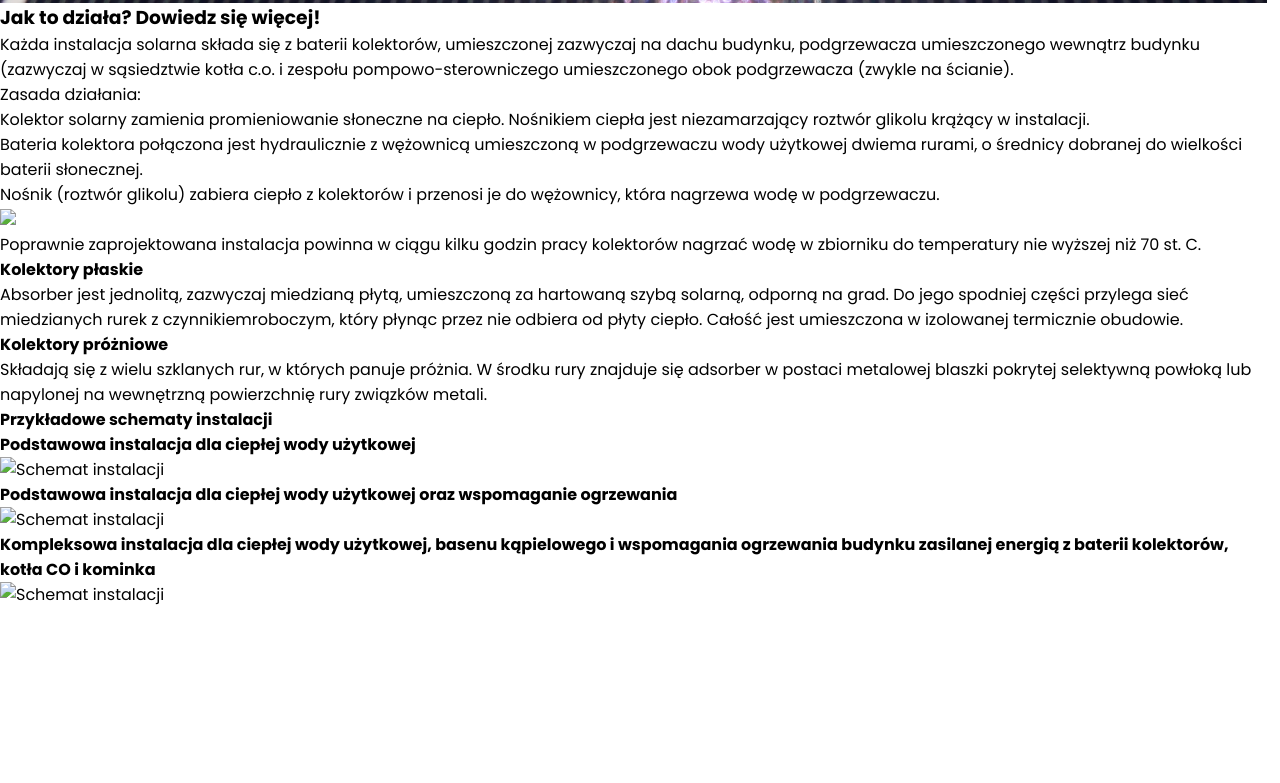
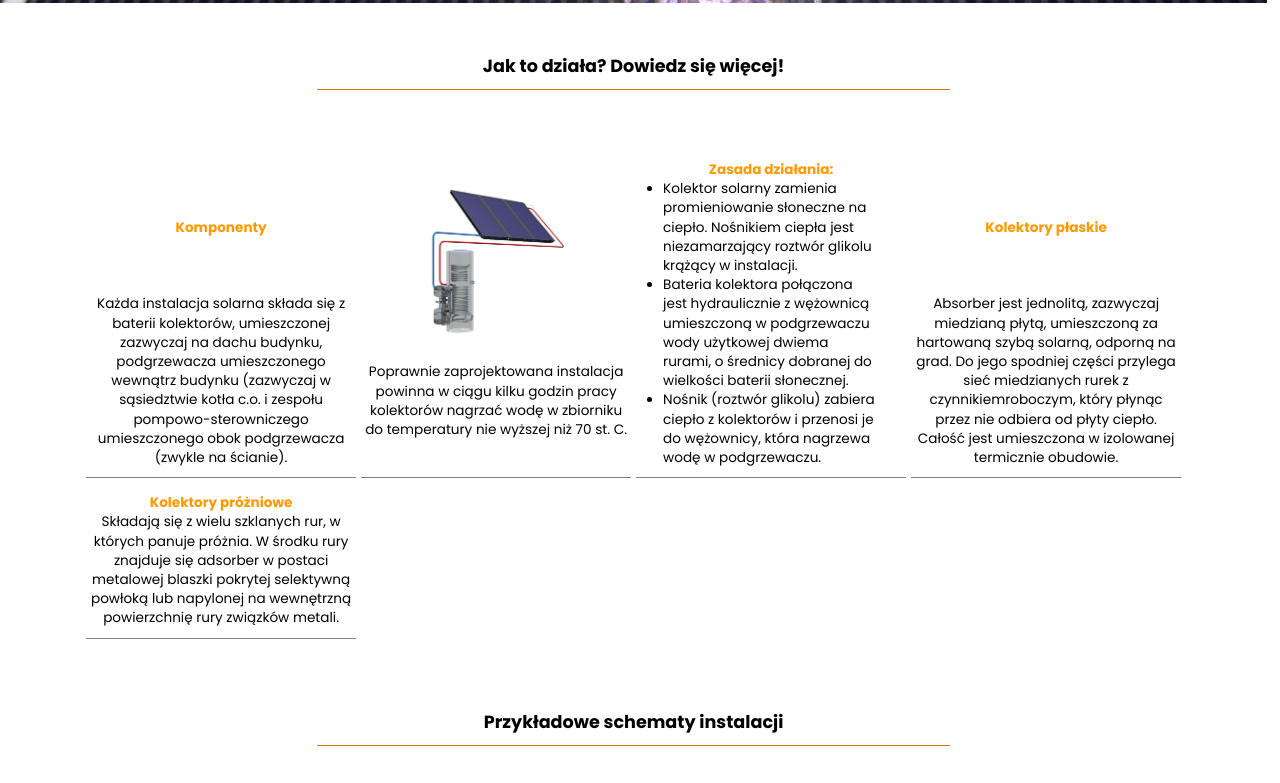
Before and after one commit to mjaskowska/sandar, a plain HTML site: page src/solar-panels/panels.html in a window 1280 px wide. Shown: the part 797-1580 px from the top of the page. Before the commit the page ends 1404 px from the top, so only its background shows below. Drawn offline with nearby package versions, Linux system fonts and the light colour scheme.

Commit message:
fix: panels content layout

```diff
--- a/src/pomps/pomps.scss
+++ b/src/pomps/pomps.scss
@@ -42,7 +42,7 @@
     width: 95%;
     display: grid;
     grid-template-columns: repeat(auto-fit, minmax(200px, 270px));
-    grid-template-rows: 400px 400px;
+    grid-template-rows: 400px;
     grid-auto-rows: 400px;
     margin: 0 auto 100px auto;
     grid-gap: 10px 15px;
--- a/src/solar-panels/panels.html
+++ b/src/solar-panels/panels.html
@@ -120,9 +120,11 @@
           </div>
 
         <section class="more-info">
-          <h3>Jak to działa? Dowiedz się więcej!</h3>
-          <div class="item-container">
-            <div class="item polaroid1">
+          <h3 class="mid-title">Jak to działa? Dowiedz się więcej!</h3>
+          <section class="items items-1">
+
+            <div class="item">
+              <h4 class="card-title">Komponenty</h4>
               <p>
                 Każda instalacja solarna składa się z baterii kolektorów,
                 umieszczonej zazwyczaj na dachu budynku, podgrzewacza
@@ -130,7 +132,19 @@
                 c.o. i zespołu pompowo-sterowniczego umieszczonego obok
                 podgrzewacza (zwykle na ścianie).
               </p>
-              <p>Zasada działania:</p>
+            </div>
+            <div class="item">
+              <img src="../assets/schem_instal.jpg">
+              <p>
+                Poprawnie zaprojektowana instalacja powinna w ciągu kilku godzin
+                pracy kolektorów nagrzać wodę w zbiorniku do temperatury nie
+                wyższej niż 70 st. C.
+              </p>
+
+            </div>
+
+            <div class="item">
+              <h4 class="card-title">Zasada działania:</h4>
               <ul>
                 <li>
                   Kolektor solarny zamienia promieniowanie słoneczne na ciepło.
@@ -147,15 +161,10 @@
                   przenosi je do wężownicy, która nagrzewa wodę w podgrzewaczu.
                 </li>
               </ul>
-              <img src="./img/schem_instal.jpg" />
-              <p>
-                Poprawnie zaprojektowana instalacja powinna w ciągu kilku godzin
-                pracy kolektorów nagrzać wodę w zbiorniku do temperatury nie
-                wyższej niż 70 st. C.
-              </p>
             </div>
-            <div class="item polaroid2">
-              <h4>Kolektory płaskie</h4>
+
+            <div class="item">
+              <h4 class="card-title">Kolektory płaskie</h4>
               <p>
                 Absorber jest jednolitą, zazwyczaj miedzianą płytą, umieszczoną
                 za hartowaną szybą solarną, odporną na grad. Do jego spodniej
@@ -164,8 +173,8 @@
                 umieszczona w izolowanej termicznie obudowie.
               </p>
             </div>
-            <div class="item polaroid3">
-              <h4>Kolektory próżniowe</h4>
+            <div class="item">
+              <h4 class="card-title">Kolektory próżniowe</h4>
               <p>
                 Składają się z wielu szklanych rur, w których panuje próżnia. W
                 środku rury znajduje się adsorber w postaci metalowej blaszki
@@ -173,38 +182,45 @@
                 powierzchnię rury związków metali.
               </p>
             </div>
-          </div>
-          <h4>Przykładowe schematy instalacji</h4>
-          <div class="item-container1">
-            <div class="item polaroid4">
+          </section>
+
+
+          <h3 class="mid-title">Przykładowe schematy instalacji</h3>
+          <section class="items">
+
+            <div class="item">
               <h4>Podstawowa instalacja dla ciepłej wody użytkowej</h4>
               <img
-                src="./img/kolektory schemat1.jpg"
+              class="scheme"
+                src="../assets/kolektory schemat1.jpg"
                 alt="Schemat instalacji"
               />
             </div>
-            <div class="item polaroid5">
+
+            <div class="item">
               <h4>
                 Podstawowa instalacja dla ciepłej wody użytkowej oraz
                 wspomaganie ogrzewania
               </h4>
               <img
-                src="./img/kolektory schemat2.jpg"
+              class="scheme"
+                src="../assets/kolektory schemat2.jpg"
                 alt="Schemat instalacji"
               />
             </div>
-            <div class="item polaroid6">
+            <div class="item">
               <h4>
                 Kompleksowa instalacja dla ciepłej wody użytkowej, basenu
                 kąpielowego i wspomagania ogrzewania budynku zasilanej energią z
                 baterii kolektorów, kotła CO i kominka
               </h4>
               <img
-                src="./img/kolektory schemat3.jpg"
+              class="scheme"
+                src="../assets/kolektory schemat3.jpg"
                 alt="Schemat instalacji"
               />
             </div>
-          </div>
+          </section>
         </section>
       </section>
     </main>
--- a/src/solar-panels/panels.scss
+++ b/src/solar-panels/panels.scss
@@ -40,6 +40,53 @@
 
 
 
+
+  .items {
+    @include items();
+    grid-template-columns: repeat(auto-fit, minmax(200px, 350px));
+
+}
+.items-1 {
+  grid-template-columns: repeat(auto-fit, minmax(200px, 270px));
+}
+.item {
+    @include item();
+    flex-direction: column;
+    justify-content: space-evenly;
+    position: relative;
+
+    .scheme {
+        width: 100%;
+        &:hover {
+          transform: scale(1.7);
+          position: absolute;
+          bottom: 10vh;
+          z-index: 5;
+          border: 1px solid black;
+        }
+    }
+    img {
+      width: 50%;
+    }
+    ul {
+      width: 80%;
+      text-align: left;
+    }
+}
+.card-title {
+  height: 100%;
+color: #ff9900;
+font-weight: bold;
+text-align: center;
+display: flex;
+flex-direction: column;
+justify-content: center;
+align-items: center;
+}
+
+
+
+
   @media (min-width: 300px) {
     .panels-description {
       font-size: calc(0.75rem + 1vw + -3px);
@@ -60,128 +107,3 @@
       font-size: calc(0.75rem + 4px);
     }
   }
-
-
-
-
-
-
-// .kolektory {
-//     .top-page{
-//         .img-part{
-//             position: relative;
-
-//             .background-img{
-
-//                 &::after{
-//                     content: '';
-//                     position: absolute;
-//                     left: 0;
-//                     top: 0;
-//                     width: 100%;
-//                     height: 100%;
-//                     display: inline-block;
-//                     background: linear-gradient(to right, rgba(0,0,0,0.98) 0%, rgba(0,0,0,0.5) 95%)
-//                 }
-//                 img{
-//                 object-fit: cover;
-//                 object-position: center 40%;
-//                 width: 100%;
-//                 position: relative;
-//                 max-height: 80vh;
-//                 min-height: 80vh;
-//                 z-index: -1;
-//                 }
-//             }
-//             .title {
-//                 @include title();
-//                 position: absolute;
-//                 top: 10%;
-//                 left: 10%;
-//             }
-//             p{
-//                 position: absolute;
-//                 top: 30%;
-//                 left: 10%;
-//                 color: white;
-//                 text-transform: uppercase;
-//                 font-size: 0.8rem;
-//                 width: 70%;
-//                 line-height: 1.3;
-//                 max-height: 50vh;
-//             }
-//         }
-//     }
-//     .more-info{
-//         width: 99vw;
-
-//         h3{
-//             text-align: center;
-//             font-size: 1.3rem;
-//             margin: 25px;
-//         }
-//         .item-container{
-//             .item{
-//                 @include item-in-container();
-//                 img{
-//                     max-width: 60%;
-//                     height: auto;
-//                 }
-//             }
-//             .polaroid1 {
-//                 grid-area: pol1;
-//             }
-//             .polaroid2 {
-//                 background:#393B44;
-//                 grid-area: pol2;
-//                 color: white;
-//             }
-//             .polaroid3 {
-//                 background: #393B44;
-//                 grid-area: pol3;
-//                 color: white;
-//             }
-
-//         }
-//         h4{
-//             text-align: center;
-//             font-size: 1.1rem;
-//             margin: 20px;
-//         }
-//         .item-container1{
-//             .item{
-//                 @include item-in-container();
-
-//                 h4{
-//                     font-size: 1rem;
-//                     font-weight: 600;
-//                 }
-//             }
-//             .polaroid4 {
-//                 grid-area: pol4;
-
-//                 img {
-//                     max-width: 90%;
-//                     height: auto;
-//                 }
-//             }
-//             .polaroid5 {
-//                 grid-area: pol5;
-
-//                 img {
-//                     max-width: 90%;
-//                     height: auto;
-//                 }
-
-//             }
-//             .polaroid6 {
-//                 grid-area: pol6;
-
-//                 img {
-//                     max-width: 90%;
-//                     height: auto;
-//                 }
-//             }
-//         }
-//     }
-// }
```
Also changed, not shown: src/pomps/pomps.css, src/solar-panels/panels.css, 2 other files.
